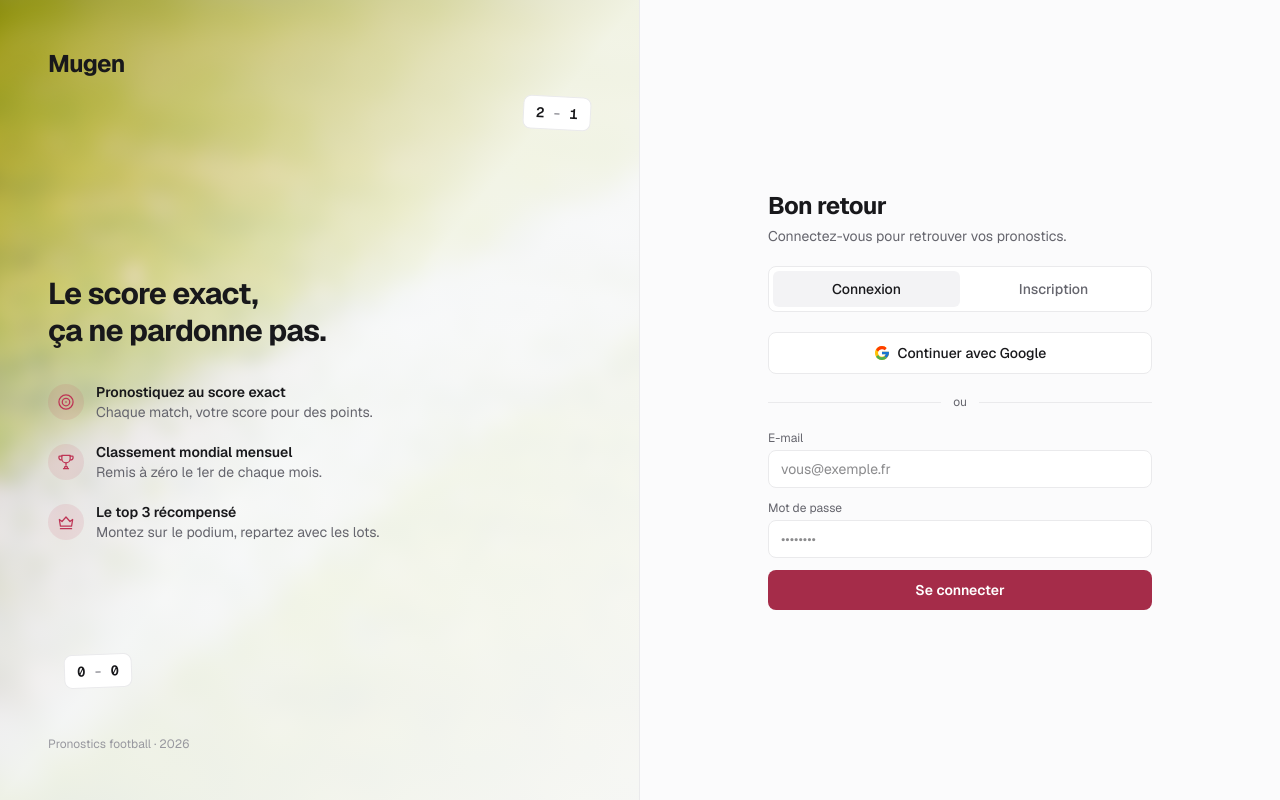
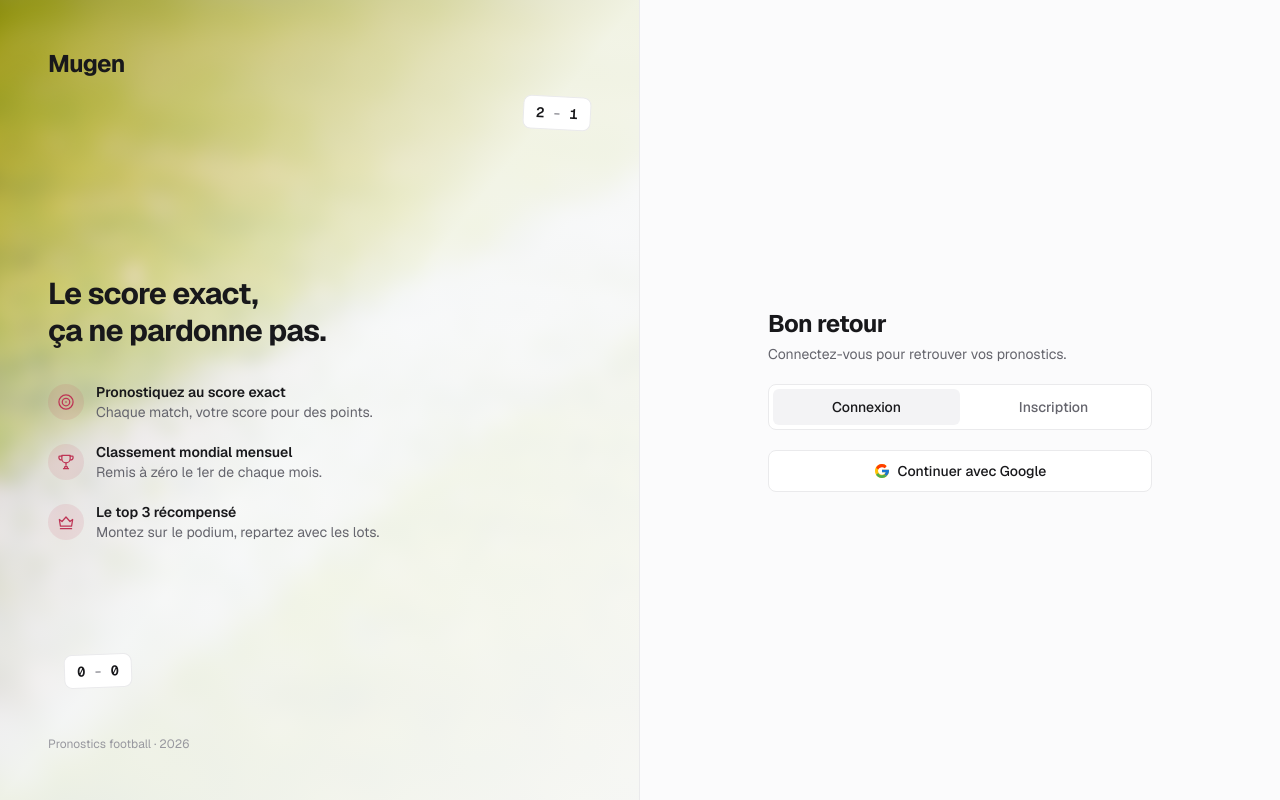
Before and after one commit to seishiiinsan/mugen, a Next.js app: page /login in a window 1280 px wide. Built offline with nearby package versions, Linux system fonts and the light colour scheme; no server answers.

Commit message:
fix: disabled email connexion

```diff
--- a/app/login/login-form.tsx
+++ b/app/login/login-form.tsx
@@ -74,7 +74,7 @@ export function LoginForm({
         </button>
       </form>
 
-      <div className="flex items-center gap-3 text-xs text-muted">
+      {/*<div className="flex items-center gap-3 text-xs text-muted">
         <span className="h-px flex-1 bg-border" />
         ou
         <span className="h-px flex-1 bg-border" />
@@ -83,8 +83,8 @@ export function LoginForm({
       <form action={isSignup ? signUpAction : signInAction} className="space-y-3">
         <input type="hidden" name="redirect" value={redirectTo} />
 
-        {/* Signup adds the pseudo beside the e-mail so the form keeps the same
-            number of rows as sign-in — toggling never shifts the layout. */}
+         Signup adds the pseudo beside the e-mail so the form keeps the same
+            number of rows as sign-in — toggling never shifts the layout.
         {isSignup ? (
           <div className="grid grid-cols-2 gap-3">
             <Field
@@ -138,7 +138,7 @@ export function LoginForm({
               ? "Créer mon compte"
               : "Se connecter"}
         </button>
-      </form>
+      </form>*/}
     </div>
   );
 }
```
